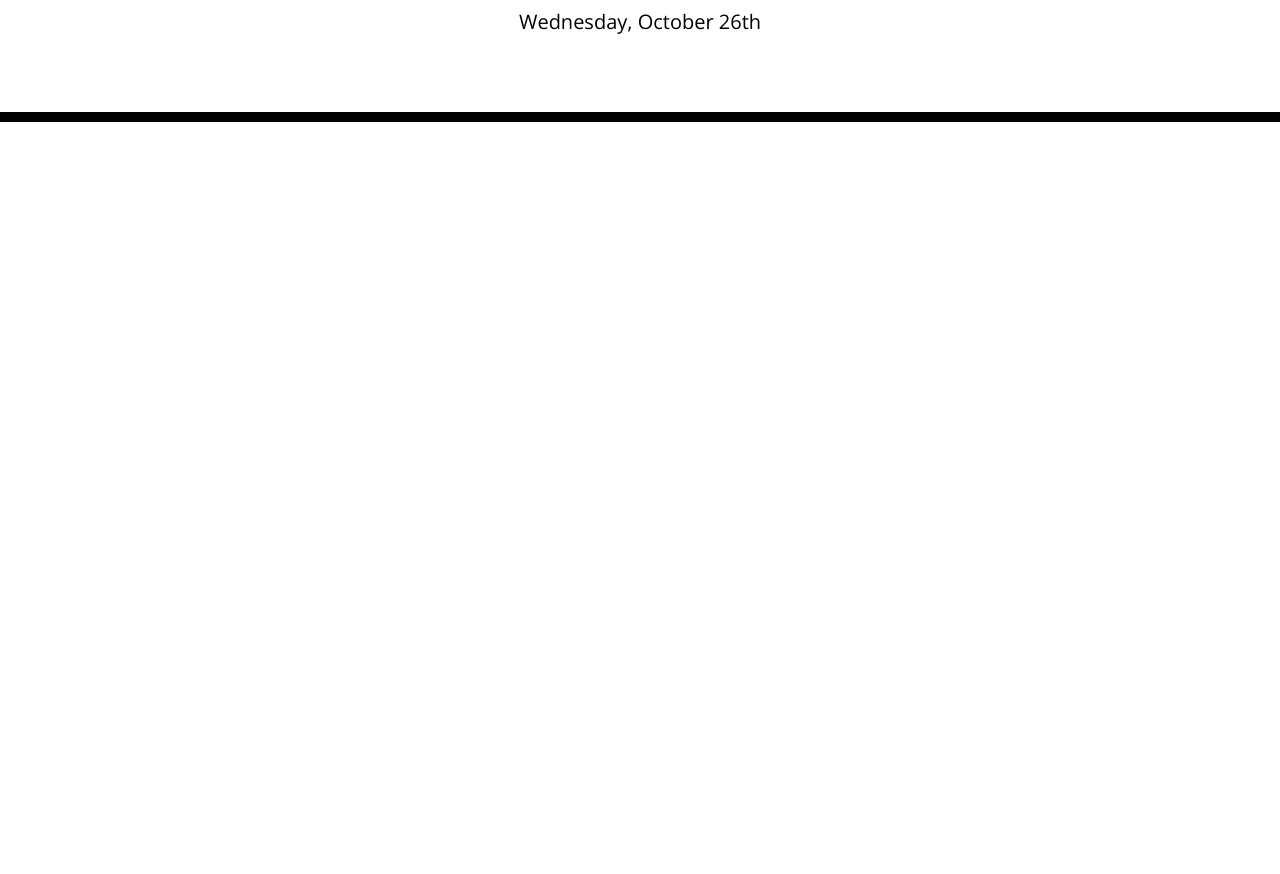
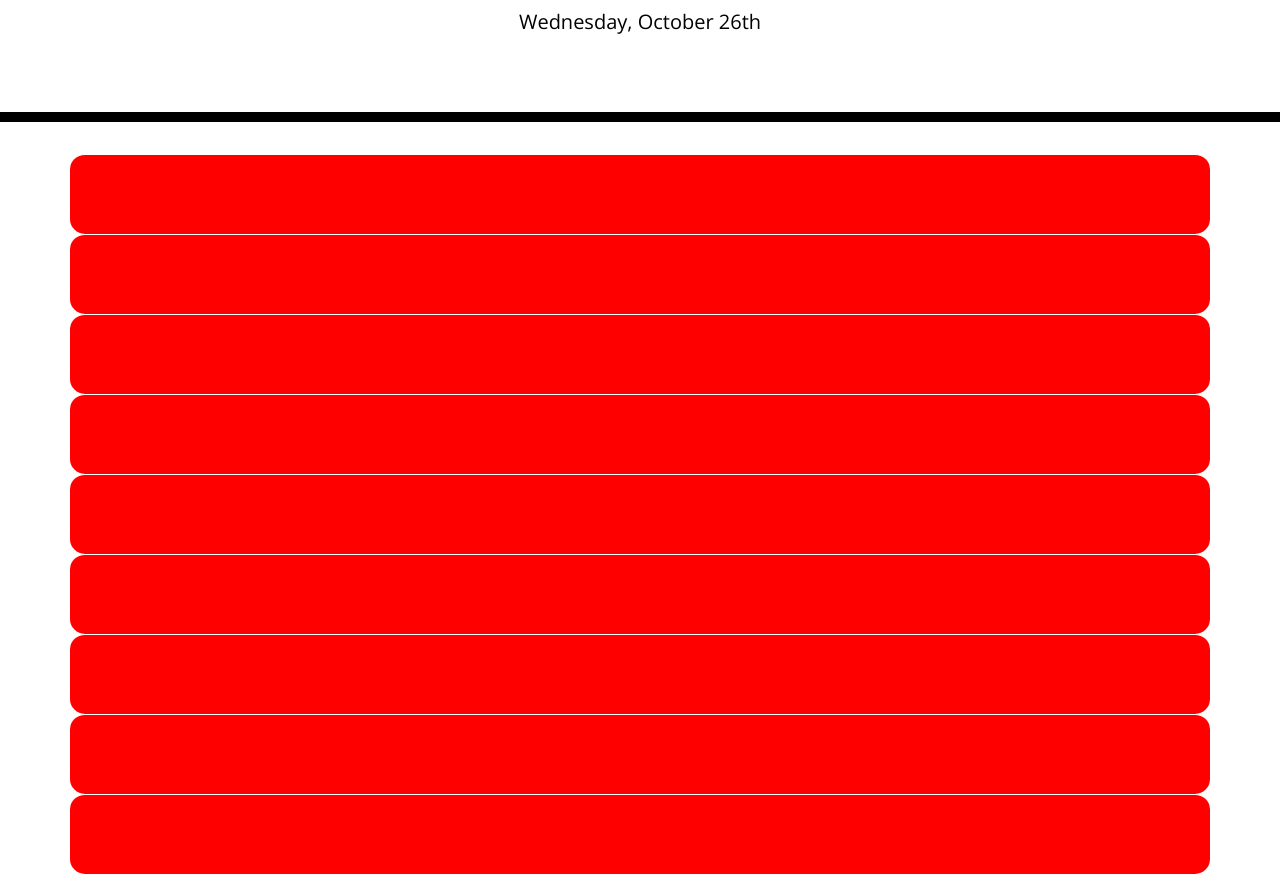
Before and after one commit to markerpathis/work-day-scheduler, a plain HTML site: page index.html in a window 1280 px wide. Shown: the part 182-1056 px from the top of the page. Before the commit the page ends 800 px from the top, so only its background shows below. Drawn offline with nearby package versions, Linux system fonts and the light colour scheme.

Commit message:
Added time blocks

```diff
--- a/Assets/css/style.css
+++ b/Assets/css/style.css
@@ -1,5 +1,5 @@
 body {
-  font-family: 'Open Sans', sans-serif;
+  font-family: "Open Sans", sans-serif;
   font-size: 16px;
   line-height: 1;
 }
@@ -34,6 +34,8 @@ textarea {
   white-space: pre-wrap;
   height: 80px;
   border-top: 1px solid white;
+  /* remove this */
+  background-color: red;
 }
 
 .hour {
--- a/index.html
+++ b/index.html
@@ -39,6 +39,15 @@
     </header>
     <div class="container">
       <!-- Timeblocks go here -->
+      <div class="row time-block"></div>
+      <div class="row time-block"></div>
+      <div class="row time-block"></div>
+      <div class="row time-block"></div>
+      <div class="row time-block"></div>
+      <div class="row time-block"></div>
+      <div class="row time-block"></div>
+      <div class="row time-block"></div>
+      <div class="row time-block"></div>
     </div>
 
     <script src="https://cdnjs.cloudflare.com/ajax/libs/jquery/3.2.1/jquery.min.js"></script>
```
